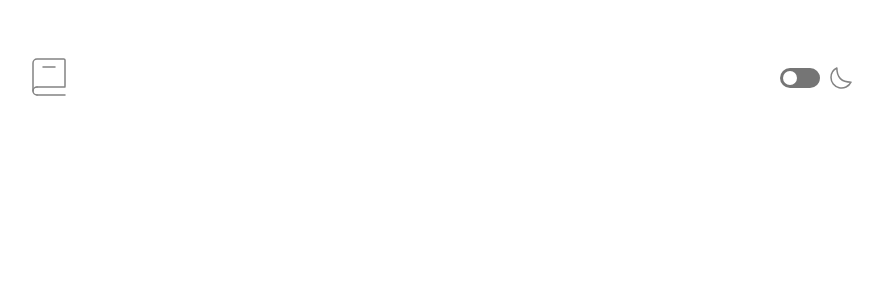
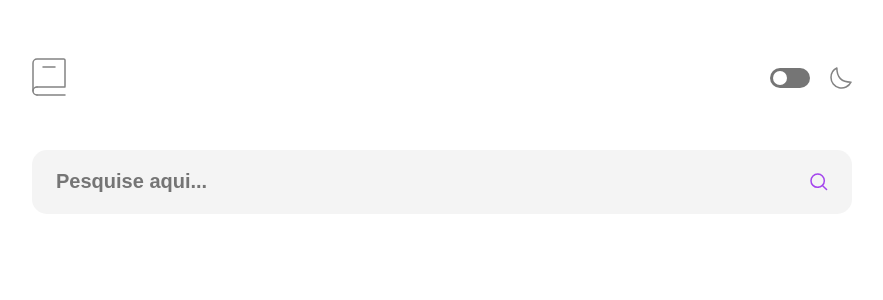
Before and after one commit to Ian-FS/dictionary-webb-app, a React (Vite) app: page / in a window 1280 px wide. Shown: the top 300 px of the page, without its empty margins (198-1081 px from the left). Built offline with nearby package versions, Linux system fonts and the light colour scheme.

Commit message:
Adicionado aquivo sass e atualizado visual do componente input

```diff
--- a/src/App.jsx
+++ b/src/App.jsx
@@ -1,12 +1,22 @@
 import React from 'react'
+import { useState } from 'react'
+import './App.scss'
 import Header from './components/Header'
-import './App.scss'
+import SearchBar from './components/SearchBar'
 
 function App() {
+
+  const [onChangeInput, setOnChangeInput] = useState("Carregando")
+
+  const handleInput = (event) => {
+    setOnChangeInput(event.target.value)
+    return console.log(onChangeInput)
+  }
 
   return (
     <div className='container'>
       <Header />
+      <SearchBar handleInput={handleInput} />
     </div>
   )
 }
--- a/src/components/Header/style.scss
+++ b/src/components/Header/style.scss
@@ -3,12 +3,13 @@ header {
     align-items: center;
     justify-content: space-between;
     margin-top: 58px;
+    margin-bottom: 51.5px;
 }
 
 .mode-theme {
     display: flex;
     align-items: center;
-    gap: 10px;
+    gap: 20px;
 
     div {
         display: flex;
--- /dev/null
+++ b/src/components/SearchBar/index.jsx
@@ -0,0 +1,10 @@
+import React from 'react'
+import './style.scss'
+
+export default function SearchBar({ handleInput }) {
+    return (
+        <div>
+            <input placeholder='Pesquise aqui...' type="text" onChange={() => handleInput} />
+        </div>
+    )
+}
--- /dev/null
+++ b/src/components/SearchBar/style.scss
@@ -0,0 +1,15 @@
+input {
+    width: 100%;
+    height: 64px;
+    background-color: #f4f4f4;
+    border-radius: 15px;
+    border: none;
+    padding: 20px 24px;
+    font-size: 2rem;
+    color: #2d2d2d;
+    font-weight: 700;
+    background-image: url("/src/assets/images/icon-search.svg");
+    background-repeat: no-repeat;
+    background-origin: content-box;
+    background-position: right;
+}
```
